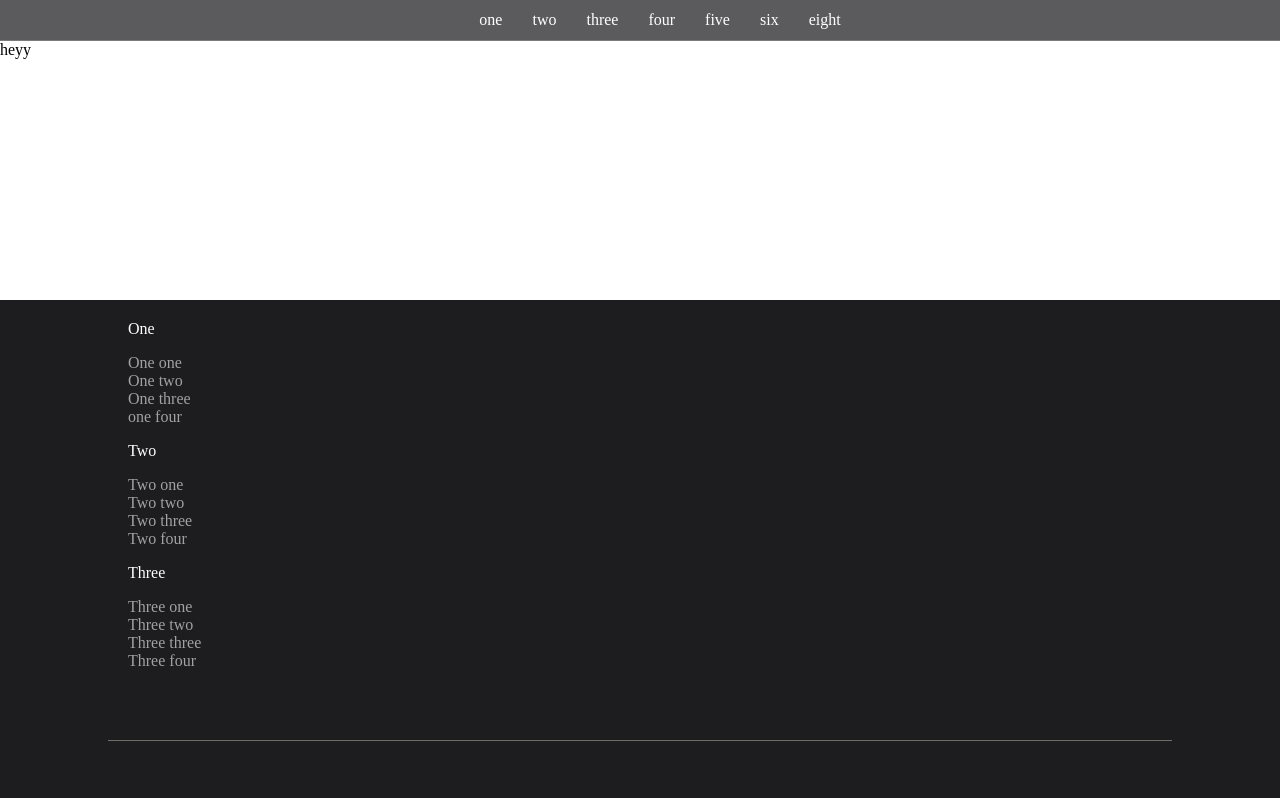
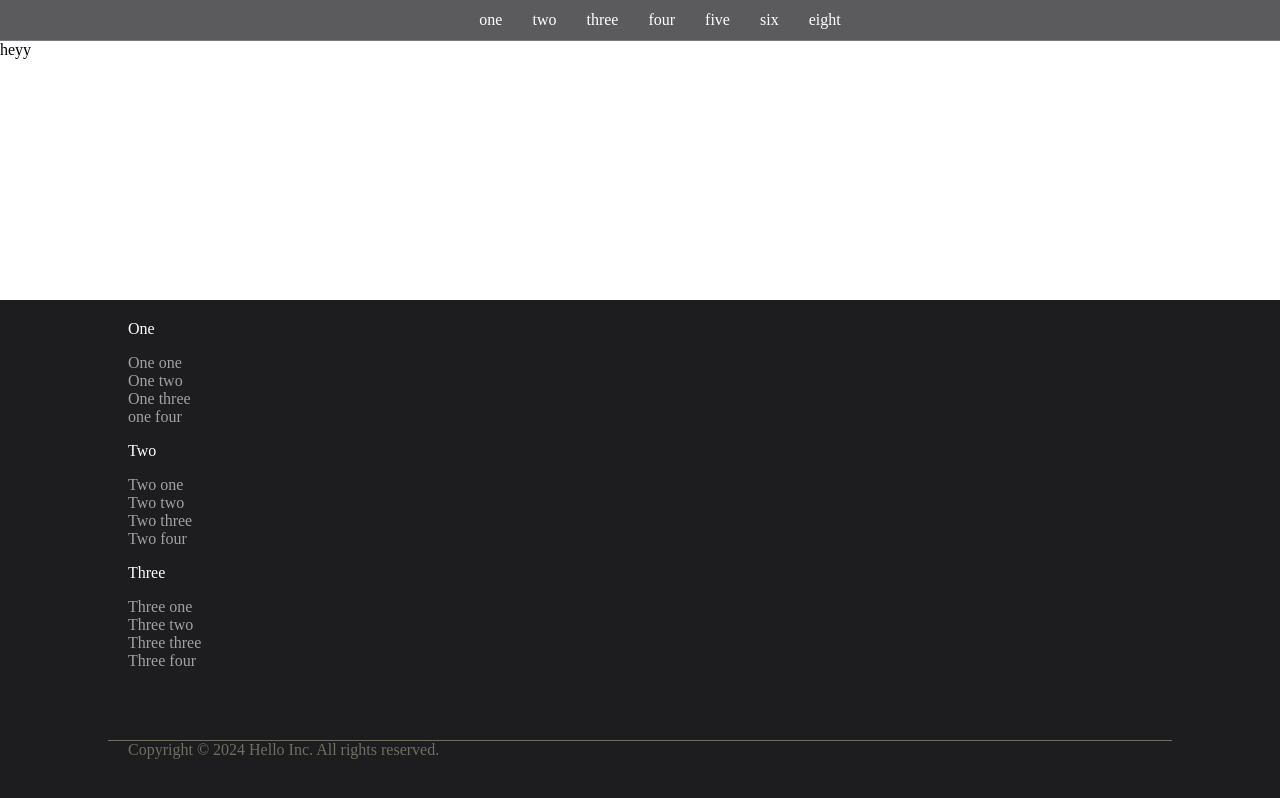
Before and after one commit to GarenB/to-do-tracker, a React (Create React App) app: page / in a window 1280 px wide. Built offline with nearby package versions, Linux system fonts and the light colour scheme.

Commit message:
feature: created copyright in footer

```diff
--- a/src/containers/footer/index.jsx
+++ b/src/containers/footer/index.jsx
@@ -5,6 +5,7 @@ import {
   FooterListItem,
   FooterHeader,
   FooterSection,
+  BottomContainer,
 } from "./style";
 
 const Footer = () => {
@@ -39,6 +40,9 @@ const Footer = () => {
           </FooterList>
         </FooterSection>
       </InnerContainer>
+      <BottomContainer>
+        Copyright © 2024 Hello Inc. All rights reserved.
+      </BottomContainer>
     </Container>
   );
 };
--- a/src/containers/footer/style.js
+++ b/src/containers/footer/style.js
@@ -34,3 +34,9 @@ export const FooterList = styled.ul`
 export const FooterListItem = styled.li`
   color: #a1a1a6;
 `;
+
+export const BottomContainer = styled.div`
+  max-width: 1024px;
+  margin: 0 auto;
+  color: #6e6e63;
+`;
```
